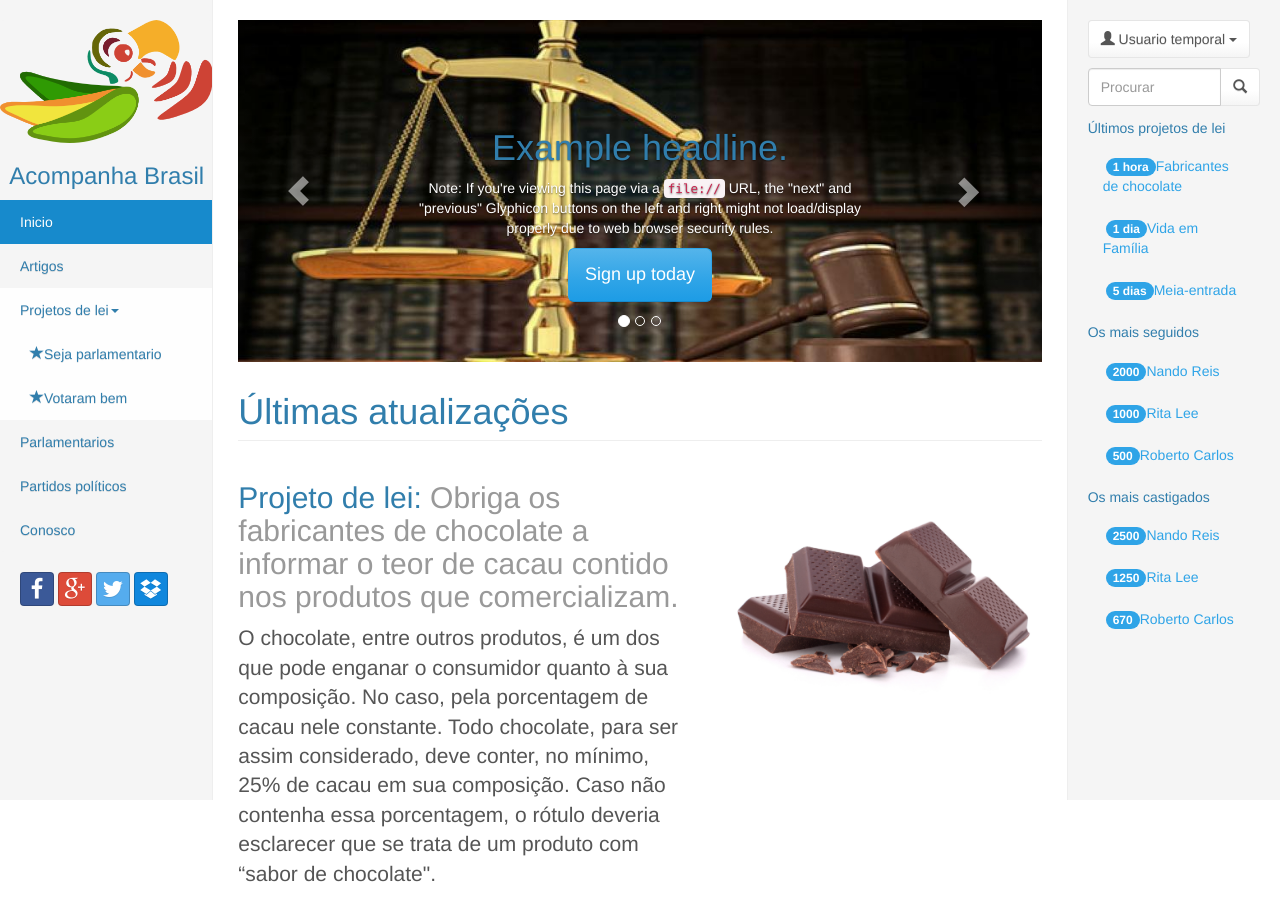
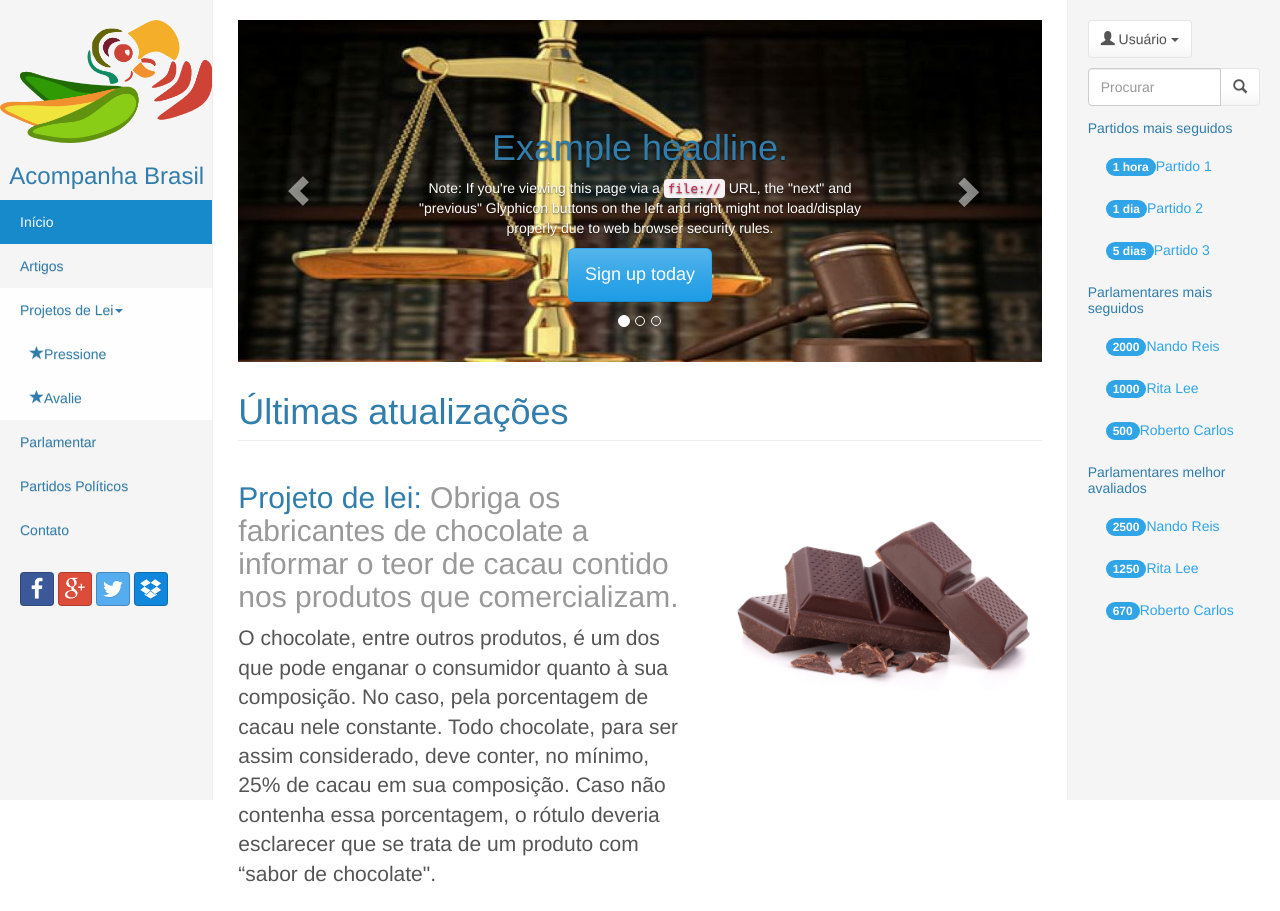
Before and after one commit to johnciclus/acompanha_brasil, a plain HTML site: page index.html in a window 1280 px wide. Shown: the top 911 px of the page. Drawn offline with Linux system fonts and the light colour scheme.

Commit message:
ortografia

```diff
--- a/index.html
+++ b/index.html
@@ -59,19 +59,19 @@
                   </a>
                 </div>
                 <ul id="main_menu" class="nav navbar-nav">
-                  <li class="active"><a id="home_link" href="#home">Inicio</a></li>
+                  <li class="active"><a id="home_link" href="#home">Início</a></li>
                   <li><a id="articles_link" href="#articles">Artigos</a></li>
                   <li class="dropdown highlight">
-                    <a id="law_projects_link" href="#" class="dropdown-toggle" data-toggle="dropdown">Projetos de lei<span class="caret"></span></a>
+                    <a id="law_projects_link" href="#" class="dropdown-toggle" data-toggle="dropdown">Projetos de Lei<span class="caret"></span></a>
                     <!--<ul class="dropdown-menu">
 
                     </ul>-->
                   </li>
-                  <li class="highlight"><a id="be_a_parlamentar_link" href="#be_a_parlamentar" class="submenu"><span class="glyphicon glyphicon-star"></span>Seja parlamentario</a></li>
-                  <li class="highlight"><a id="good_vote_link" href="#good_vote" class="submenu"><span class="glyphicon glyphicon-star"></span>Votaram bem</a></li>
-                  <li><a id="parliamentaries_link" href="#parliamentaries">Parlamentarios</a></li>
-                  <li><a id="political_parties_link" href="#political_parties">Partidos políticos</a></li>
-                  <li><a id="about_us_link" href="#about_us">Conosco</a></li>
+                  <li class="highlight"><a id="be_a_parlamentar_link" href="#be_a_parlamentar" class="submenu"><span class="glyphicon glyphicon-star"></span>Pressione</a></li>
+                  <li class="highlight"><a id="good_vote_link" href="#good_vote" class="submenu"><span class="glyphicon glyphicon-star"></span>Avalie</a></li>
+                  <li><a id="parliamentaries_link" href="#parliamentaries">Parlamentar</a></li>
+                  <li><a id="political_parties_link" href="#political_parties">Partidos Políticos</a></li>
+                  <li><a id="about_us_link" href="#about_us">Contato</a></li>
                 </ul>
               </div>
             </div>
@@ -102,7 +102,7 @@
             <div class="btn-group">
               <button type="button" class="btn btn-default dropdown-toggle" data-toggle="dropdown">
                 <span class="glyphicon glyphicon-user"></span>
-                Usuario temporal
+                Usuário
                 <span class="caret"></span>
               </button>
               <ul class="dropdown-menu" role="menu">
@@ -126,16 +126,16 @@
           </div>
 
           <div class="section">
-            <h5>Últimos projetos de lei</h5>
+            <h5>Partidos mais seguidos</h5>
             <ul class="nav nav-pills nav-stacked" style="max-width: 300px;">
-              <li><a href="#"><span class="badge">1 hora</span>Fabricantes de chocolate</a></li>
-              <li><a href="#"><span class="badge">1 dia</span>Vida em Família</a></li>
-              <li><a href="#"><span class="badge">5 dias</span>Meia-entrada</a></li>
+              <li><a href="#"><span class="badge">1 hora</span>Partido 1</a></li>
+              <li><a href="#"><span class="badge">1 dia</span>Partido 2</a></li>
+              <li><a href="#"><span class="badge">5 dias</span>Partido 3</a></li>
             </ul>
           </div>
 
           <div class="section">
-            <h5>Os mais seguidos</h5>
+            <h5>Parlamentares mais seguidos</h5>
             <ul class="nav nav-pills nav-stacked" style="max-width: 300px;">
               <li><a href="#"><span class="badge">2000</span>Nando Reis</a></li>
               <li><a href="#"><span class="badge">1000</span>Rita Lee</a></li>
@@ -144,7 +144,7 @@
           </div>
 
           <div class="section">
-            <h5>Os mais castigados</h5>
+            <h5>Parlamentares melhor avaliados</h5>
             <ul class="nav nav-pills nav-stacked" style="max-width: 300px;">
               <li><a href="#"><span class="badge">2500</span>Nando Reis</a></li>
               <li><a href="#"><span class="badge">1250</span>Rita Lee</a></li>
```
Also changed, not shown: js/law-project.js (+4 -4 lines), pages/be_a_parlamentar.html (+1 -1 lines), pages/good_vote.html (+1 -1 lines), pages/law_project.html (+6 -6 lines), pages/law_project_1.html (+4 -4 lines), pages/old_law_project.html (+5 -5 lines), pages/parliamentaries.html (+2 -2 lines).
